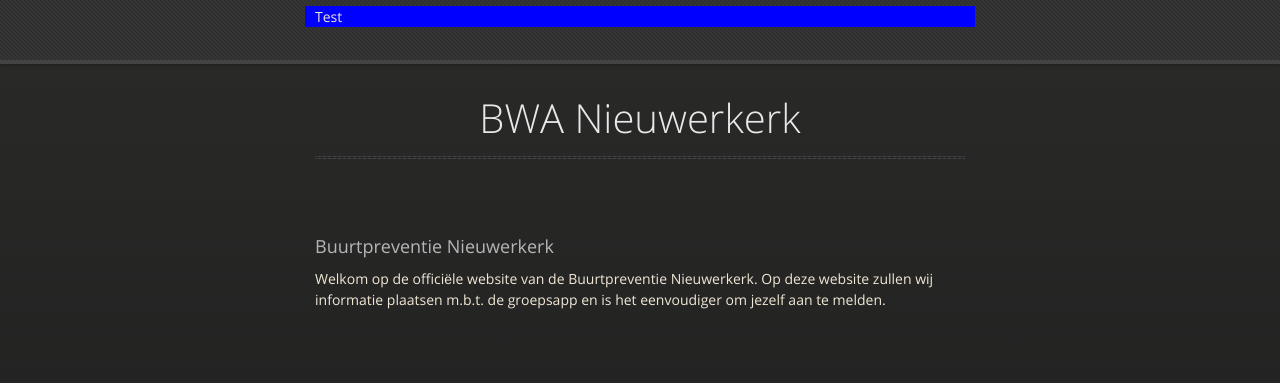
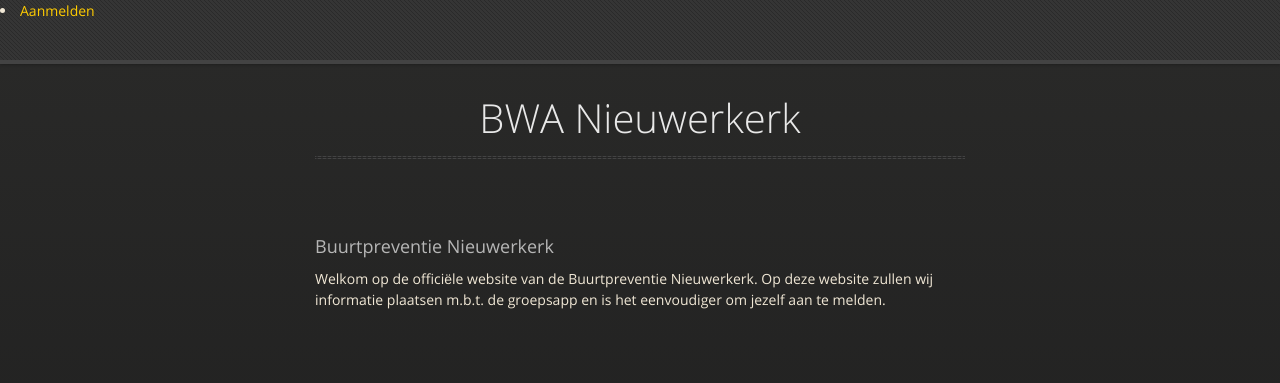
Before and after one commit to Korkel/korkel.github.io, a plain HTML site: page index.html in a window 1280 px wide. Drawn offline with nearby package versions, Linux system fonts and the light colour scheme.

Commit message:
Update index.html

```diff
--- a/index.html
+++ b/index.html
@@ -19,7 +19,7 @@
   </head>
   <body>
       <div id="header">
-	  <nav>Test</nav>
+	   <li class="fork"><a href="https://korkel.github.io/aanmelden.html">Aanmelden</a></li>
       </div><!-- end header -->
 
     <div class="wrapper">
```
